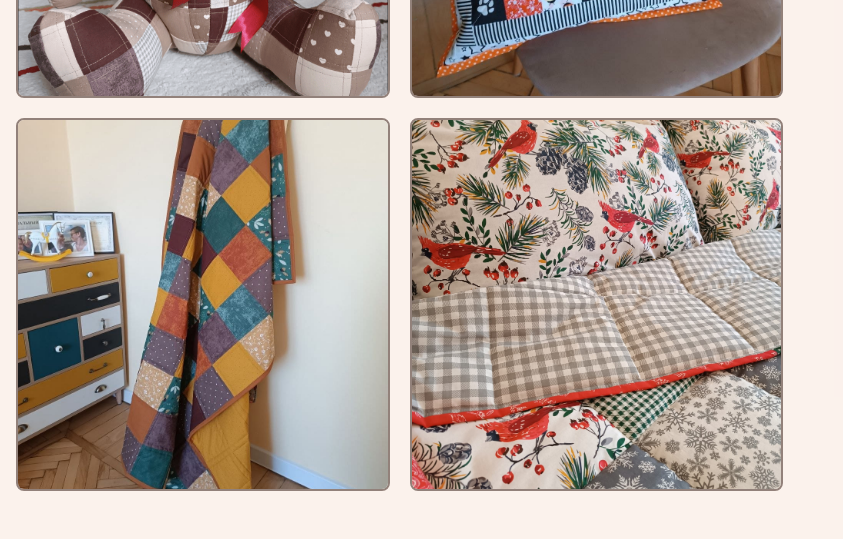
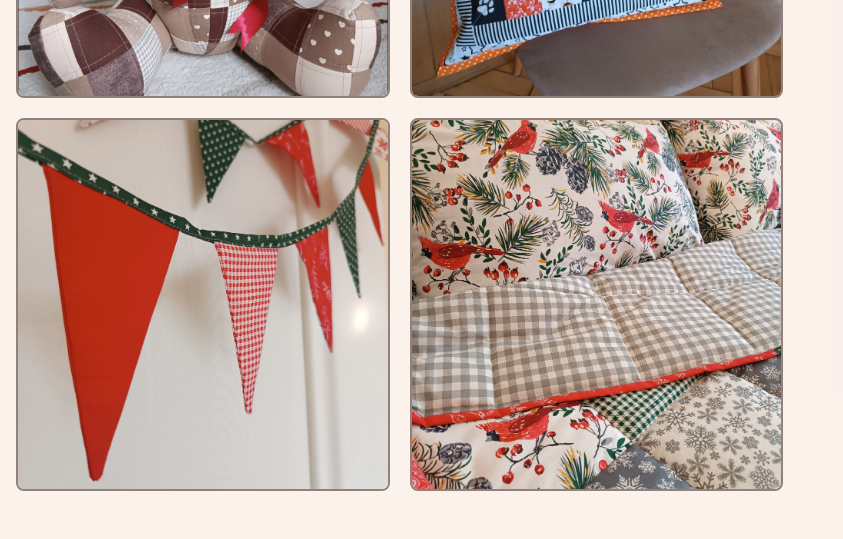
Before and after one commit to dasharynza/Irina-Maslova.-Handcrafted-textiles, a plain HTML site: page index.html in a window 1280 px wide. Shown: the part 3160-3699 px from the top of the page, 437-1280 px from the left. Drawn offline with Linux system fonts and the light colour scheme.

Commit message:
Update index.html

```diff
--- a/index.html
+++ b/index.html
@@ -133,7 +133,7 @@
                     <img src="foto 9.jpg" alt="звёздочки">
                 </div>
                 <div class="gallery-item">
-                    <img src="на лестице.jpg" alt="лестница">
+                    <img src="foto 19.jpg" alt="флажки из 2026">
                 </div>
 
                 <div class="gallery-item">
```
